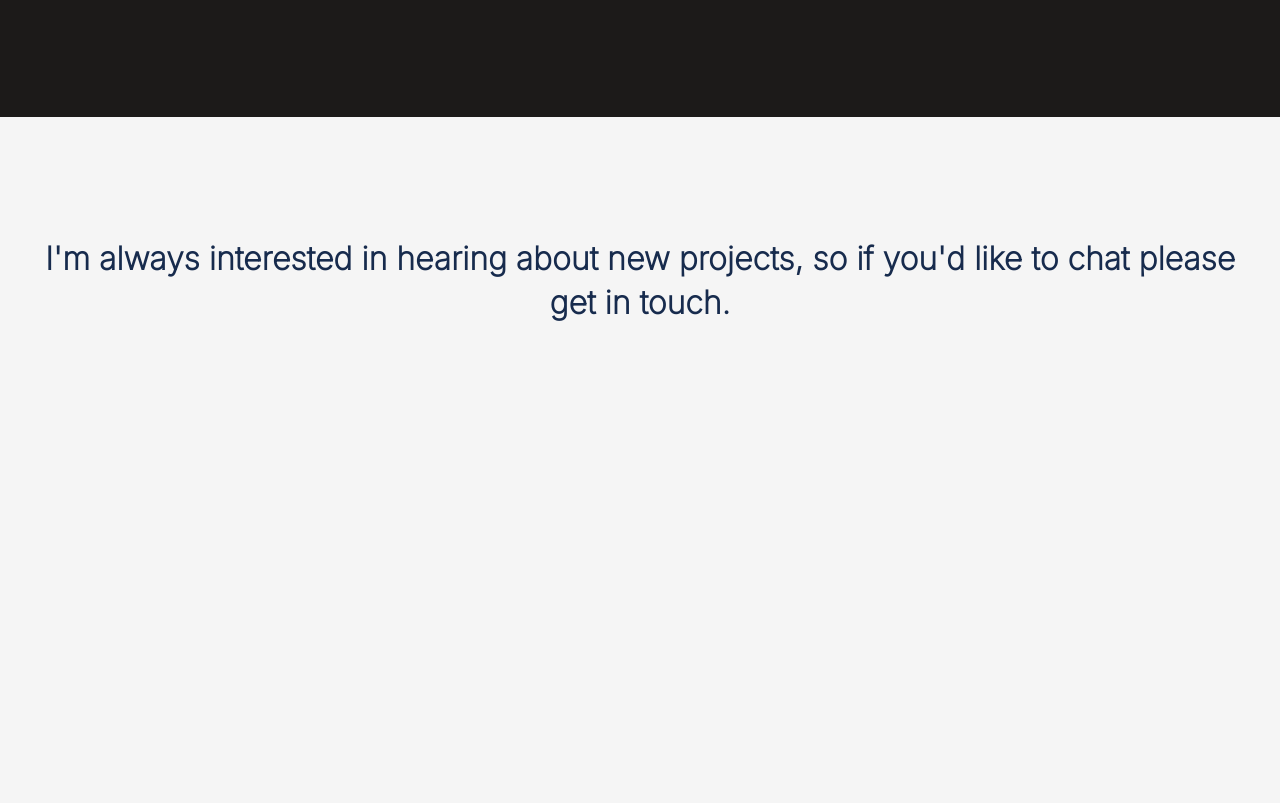
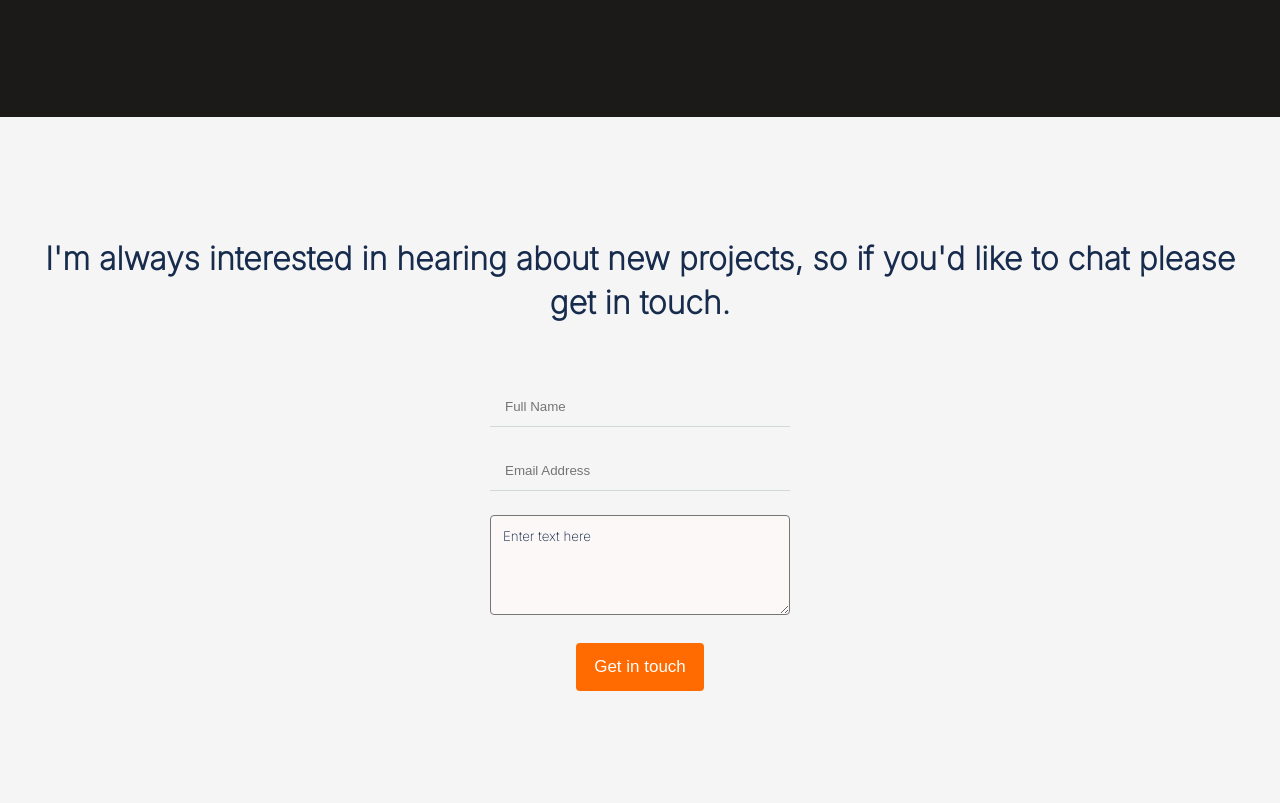
Before and after one commit to azeezumoru/abdul-portfolio, a website: page index.html in a window 1280 px wide. Shown: the part 8701-9504 px from the top of the page. Before the commit the page ends 9036 px from the top, so only its background shows below. Drawn offline with Linux system fonts and the light colour scheme.

Commit message:
Update the contact section with the form

```diff
--- a/index.html
+++ b/index.html
@@ -260,8 +260,25 @@
         </div>
       </div>
       <section class="contact-section">
-          <h2>I'm always interested in hearing about new projects, so if you'd like to chat please get in touch.</h2>
-        <div></div>
+        <h2>I'm always interested in hearing about new projects, so if you'd like to chat please get in touch.</h2>
+        <div>
+          <form action="" method="post">
+            <ul class="contact-form-list">
+                <li>
+                    <input type="text" name="name" class="input-boxes input-box-text" maxlength="30" placeholder="Full Name" required>
+                </li>
+                <li>
+                    <input type="email" name="email" class="input-boxes input-box-text" placeholder="Email Address" required>
+                </li>
+                <li>
+                    <textarea name="message" cols="30" rows="10" maxlength="500" placeholder="Enter text here" required></textarea>
+                </li>
+                <li>
+                    <button type="submit">Get in touch</button>
+                </li>
+            </ul>
+        </form>
+        </div>
       </section>
     </div>
 </body>
--- a/style.css
+++ b/style.css
@@ -558,5 +558,56 @@ hr {
   line-height: 44px;
   text-align: center;
   color: #172b4d;
-  padding: 120px 24px 10px 24px;
+  padding: 120px 24px 50px 24px;
 }
+
+.contact-form-list {
+  list-style: none;
+  display: flex;
+  flex-direction: column;
+  align-items: center;
+  margin: 0;
+  padding: 0;
+}
+
+.contact-form-list li {
+  padding: 12px 0 12px 0;
+}
+
+.input-boxes {
+  width: 300px;
+  border: none;
+  border-bottom: 1px solid #d0d9d4;
+  background: transparent;
+}
+
+.input-box-text {
+  height: 40px;
+  padding: 0 0 0 15px;
+}
+
+textarea {
+  font-family: 'Inter', sans-serif;
+  padding: 12px 0 0 12px;
+  color: #091e42;
+  width: 300px;
+  height: 100px;
+  border-radius: 4px;
+  background-color: #fbf8f7;
+}
+
+textarea::placeholder {
+  color: #091e42;
+}
+
+.contact-form-list button {
+  background-color: #ff6b00;
+  padding: 12px 18px;
+  border-radius: 4px;
+  font-weight: 500;
+  font-size: 17px;
+  line-height: 24px;
+  color: #fff;
+  border: none;
+  margin-bottom: 100px;
+}
```
Also changed, not shown: 1 other file.
